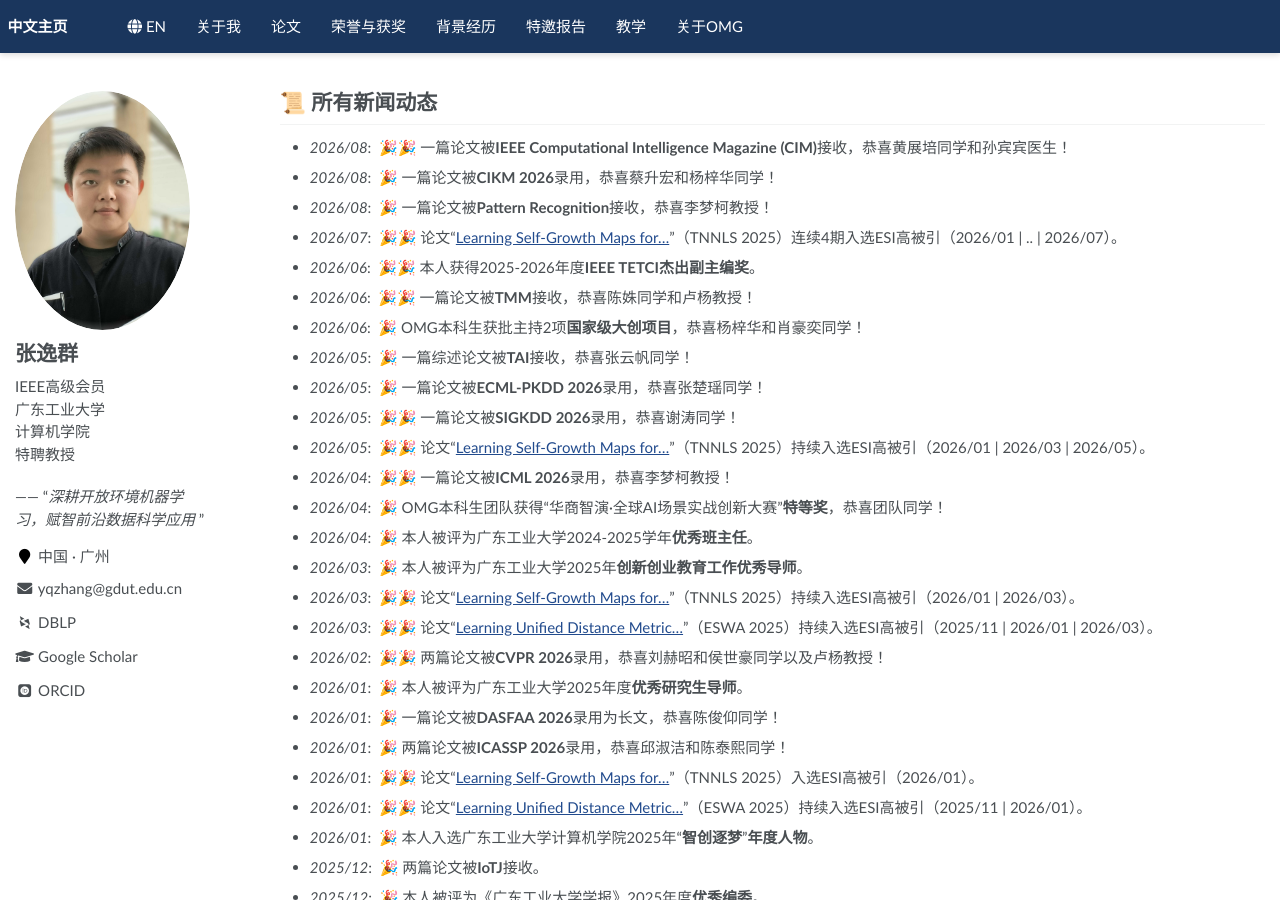
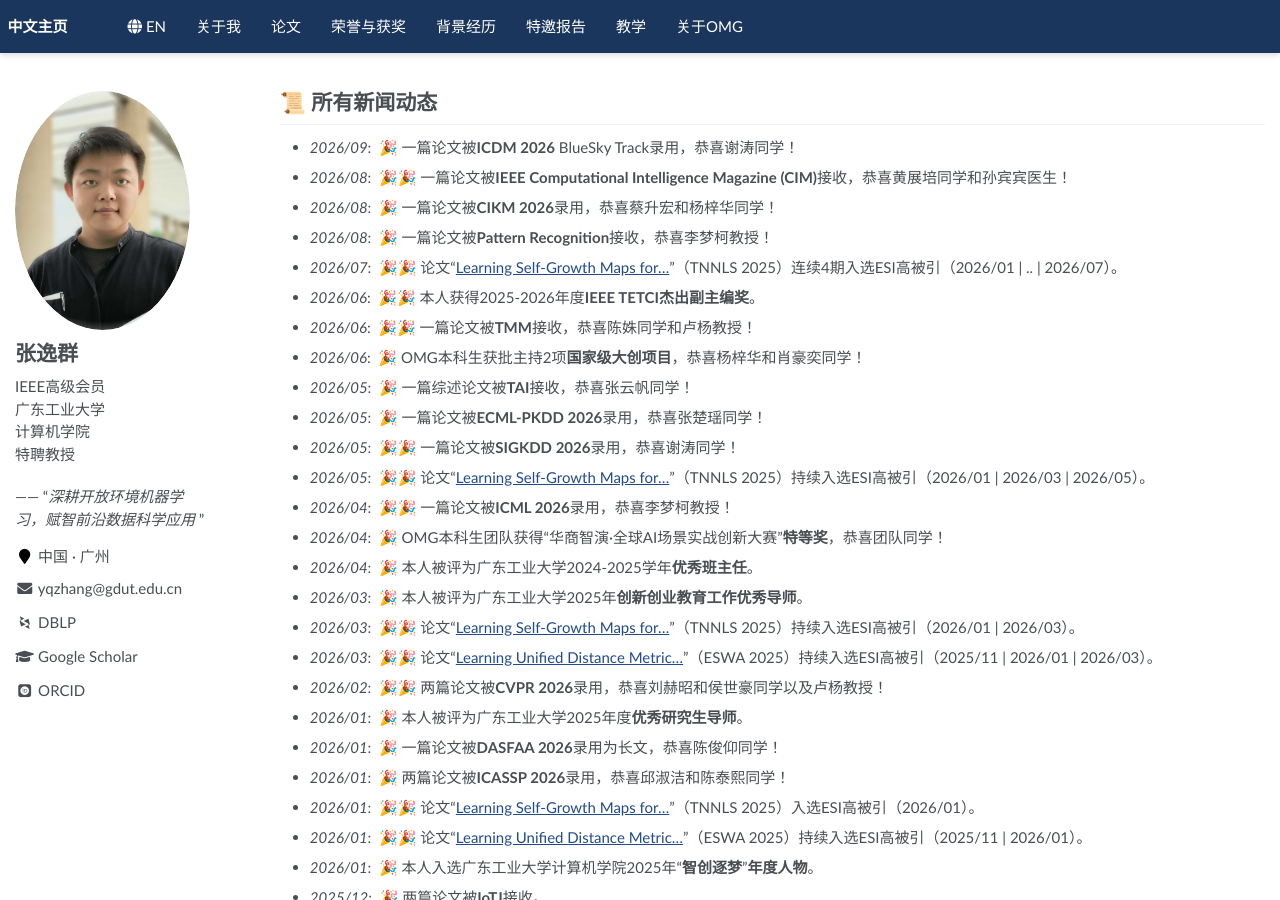
Before and after one commit to yqzhang-Zz/zh-news, a Jekyll site: the page built from _pages/about.md, in a window 1280 px wide and 900 px high. Built offline with Jekyll 4.4.1, drawn with Linux system fonts in a browser that asks for light colours; some web fonts are replaced; a script that is not in the unit is left out; comment, search, counter and statistics services are not loaded.

Commit message:
Update about.md

```diff
--- a/_pages/about.md
+++ b/_pages/about.md
@@ -11,6 +11,7 @@ redirect_from:
 <span class='anchor' id="news"></span>
 
 # 📜 所有新闻动态
+- *2026/09*: &nbsp;🎉 一篇论文被**ICDM 2026** BlueSky Track录用，恭喜谢涛同学！
 - *2026/08*: &nbsp;🎉🎉 一篇论文被**IEEE Computational Intelligence Magazine (CIM)**接收，恭喜黄展培同学和孙宾宾医生！
 - *2026/08*: &nbsp;🎉 一篇论文被**CIKM 2026**录用，恭喜蔡升宏和杨梓华同学！
 - *2026/08*: &nbsp;🎉 一篇论文被**Pattern Recognition**接收，恭喜李梦柯教授！
```
